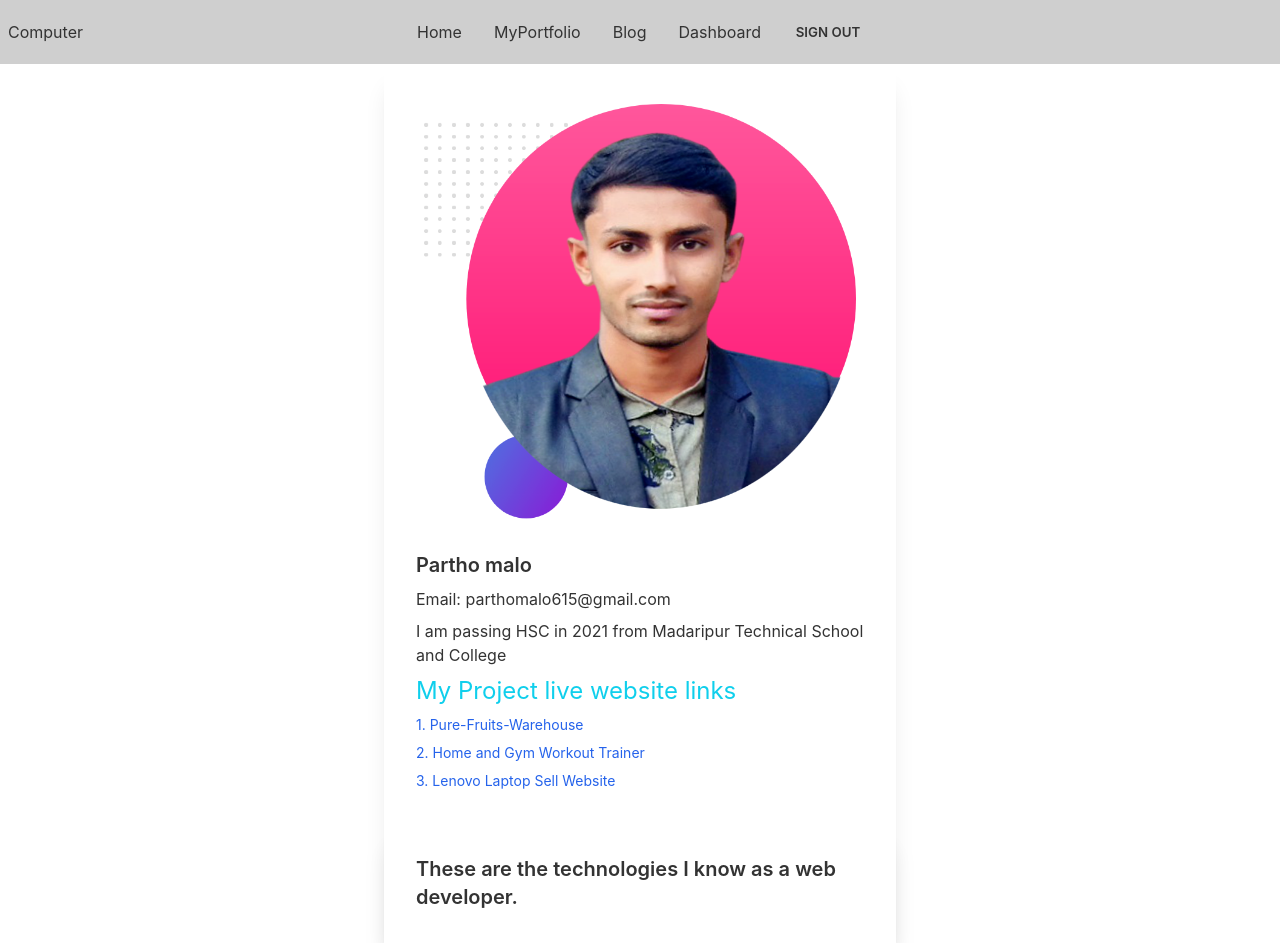
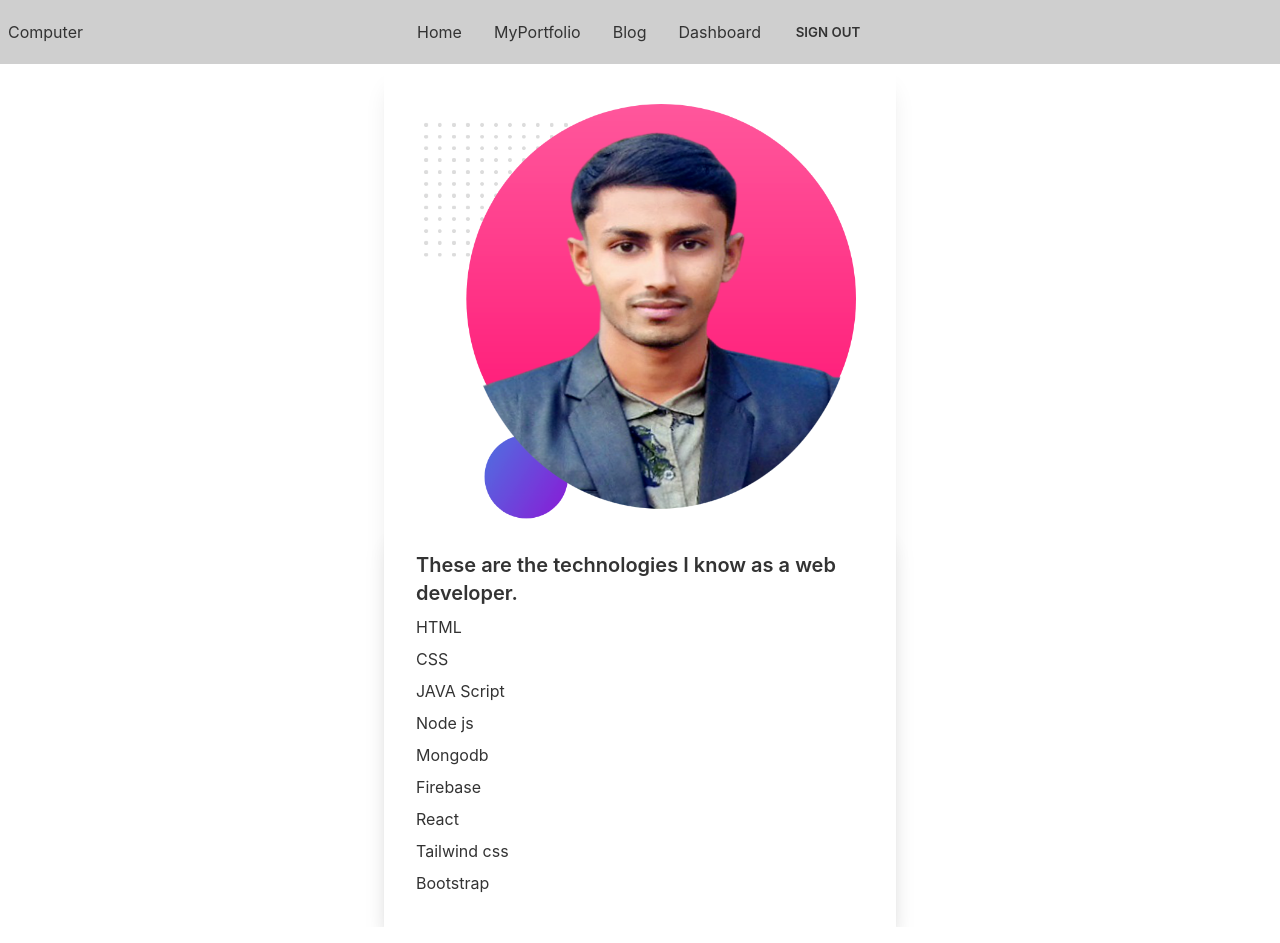
Before and after one commit to partho2589/manufacturer-website-client-side, a React (Create React App) app: page /myPortfolio in a window 1280 px wide. Built offline with nearby package versions, Linux system fonts and the light colour scheme; no server answers.

Commit message:
added profile

```diff
--- a/src/Pages/MyPortfolio/MyPortfolio.js
+++ b/src/Pages/MyPortfolio/MyPortfolio.js
@@ -8,7 +8,7 @@ const MyPortfolio = () => {
                     <img src={partho} alt="Shoes" className="rounded-xl" />
                 </figure>
 
-                <div className="card-body items-start text-left">
+                {/* <div className="card-body items-start text-left">
                     <h2 className="card-title text-xl">Partho malo</h2>
                     <p>Email: parthomalo615@gmail.com</p>
                     <h4>I am passing HSC in 2021 from Madaripur Technical School and College</h4>
@@ -16,11 +16,11 @@ const MyPortfolio = () => {
                     <a className='text-sm text-blue-600' href="https://pure-fruits-werehouse.web.app/">1. Pure-Fruits-Warehouse</a>
                     <a className='text-sm text-blue-600' href="https://route-firebase-assignment-10.web.app/">2. Home and Gym Workout Trainer</a>
                     <a className='text-sm text-blue-600' href="https://luxury-monstera-19ba33.netlify.app/home">3. Lenovo Laptop Sell Website</a>
-                </div>
+                </div> */}
                 <div class=" bg-base-100 shadow-xl">
                     <div class="card-body">
                         <h2 class="card-title">These are the technologies I know as a web developer.</h2>
-                        {/* <p>HTML</p>
+                        <p>HTML</p>
                         <p>CSS</p>
                         <p>JAVA Script </p>
                         <p>Node js</p>
@@ -28,7 +28,7 @@ const MyPortfolio = () => {
                         <p>Firebase</p>
                         <p>React</p>
                         <p>Tailwind css</p>
-                        <p>Bootstrap</p> */}
+                        <p>Bootstrap</p>
 
                     </div>
                 </div>
```
